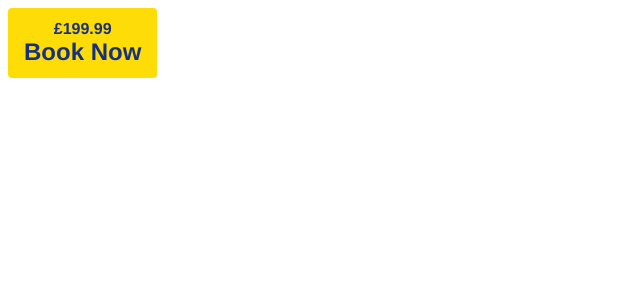
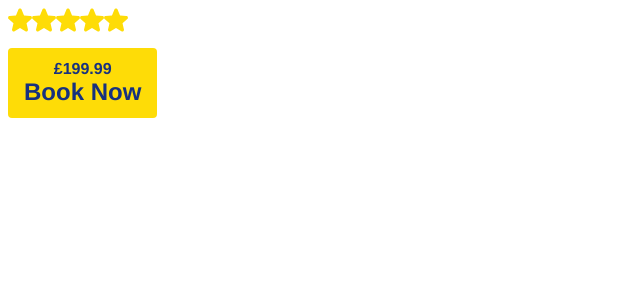
Before and after one commit to MattyGlen123/hotels, a Next.js app: page / in a window 1280 px wide. Shown: the top 300 px of the page, without its empty margins (0-640 px from the left). Built offline with nearby package versions, Linux system fonts and the light colour scheme.

Commit message:
Add star ratings

```diff
--- /dev/null
+++ b/src/components/star-rating/star-rating.module.scss
@@ -0,0 +1,10 @@
+.stars {
+  display: flex;
+  margin-bottom: 1rem;
+
+  svg {
+    width: 1.5rem;
+    height: 1.5rem;
+    fill: var(--yellow);
+  }
+}
--- /dev/null
+++ b/src/components/star-rating/star-rating.tsx
@@ -0,0 +1,21 @@
+import React from 'react'
+import styles from './star-rating.module.scss'
+import { StarRatingsProps } from './star-rating.type'
+
+export const StarRating = ({ count }: StarRatingsProps) => {
+  return (
+    <div className={styles.stars}>
+      {Array.from({ length: count }, (_, index) => (
+        <svg
+          key={index}
+          viewBox="0 0 226 216"
+          fill="none"
+          aria-label="star rating"
+          xmlns="http://www.w3.org/2000/svg"
+        >
+          <path d="M219.5 98.38L174.4 137.74L187.91 196.34C188.625 199.403 188.421 202.61 187.324 205.558C186.226 208.506 184.284 211.065 181.74 212.915C179.196 214.766 176.163 215.825 173.02 215.961C169.877 216.097 166.764 215.304 164.07 213.68L112.96 182.68L61.96 213.68C59.2657 215.304 56.1525 216.097 53.0097 215.961C49.8669 215.825 46.8339 214.766 44.2899 212.915C41.7459 211.065 39.8039 208.506 38.7065 205.558C37.6091 202.61 37.4051 199.403 38.12 196.34L51.61 137.8L6.49999 98.38C4.11408 96.3222 2.38881 93.6058 1.54055 90.5715C0.692287 87.5371 0.758787 84.3198 1.73171 81.3231C2.70463 78.3264 4.54067 75.6836 7.00957 73.7262C9.47848 71.7687 12.4703 70.5838 15.61 70.32L75.07 65.17L98.28 9.81C99.4921 6.90516 101.536 4.42388 104.156 2.67858C106.775 0.93328 109.852 0.0019989 113 0.0019989C116.148 0.0019989 119.225 0.93328 121.844 2.67858C124.464 4.42388 126.508 6.90516 127.72 9.81L151 65.17L210.44 70.32C213.58 70.5838 216.572 71.7687 219.04 73.7262C221.509 75.6836 223.345 78.3264 224.318 81.3231C225.291 84.3198 225.358 87.5371 224.509 90.5715C223.661 93.6058 221.936 96.3222 219.55 98.38H219.5Z" />
+        </svg>
+      ))}
+    </div>
+  )
+}
--- /dev/null
+++ b/src/components/star-rating/star-rating.type.ts
@@ -0,0 +1,3 @@
+export interface StarRatingsProps {
+  count: 1 | 2 | 3 | 4 | 5
+}
--- a/src/pages/index.tsx
+++ b/src/pages/index.tsx
@@ -1,7 +1,8 @@
 /* eslint-disable @next/next/no-img-element */
 'use client'
 
-import { Button } from '../components/button/button'
+import { StarRating } from '@/components/star-rating/star-rating'
+import { Button } from '@/components/button/button'
 // import { Loading } from '@/components/loading/loading'
 
 export default function Home() {
@@ -9,6 +10,7 @@ export default function Home() {
 
   return (
     <main className="">
+      <StarRating count={5} />
       <Button text="Book Now" subtext="£199.99" />
 
       {/* {isLoading && <Loading />} */}
```
Also changed, not shown: 1 other file (tests, documents, lock files or other folders).
